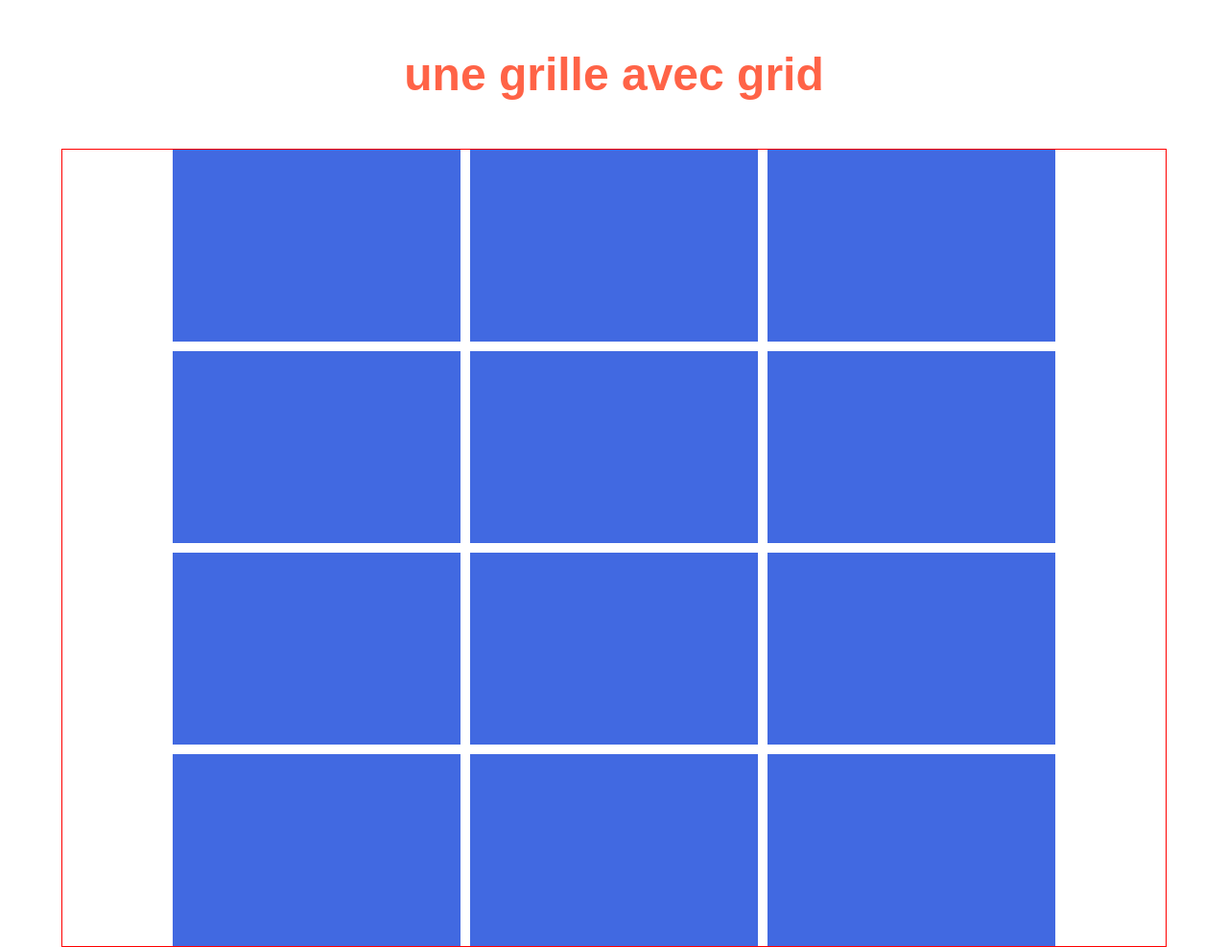
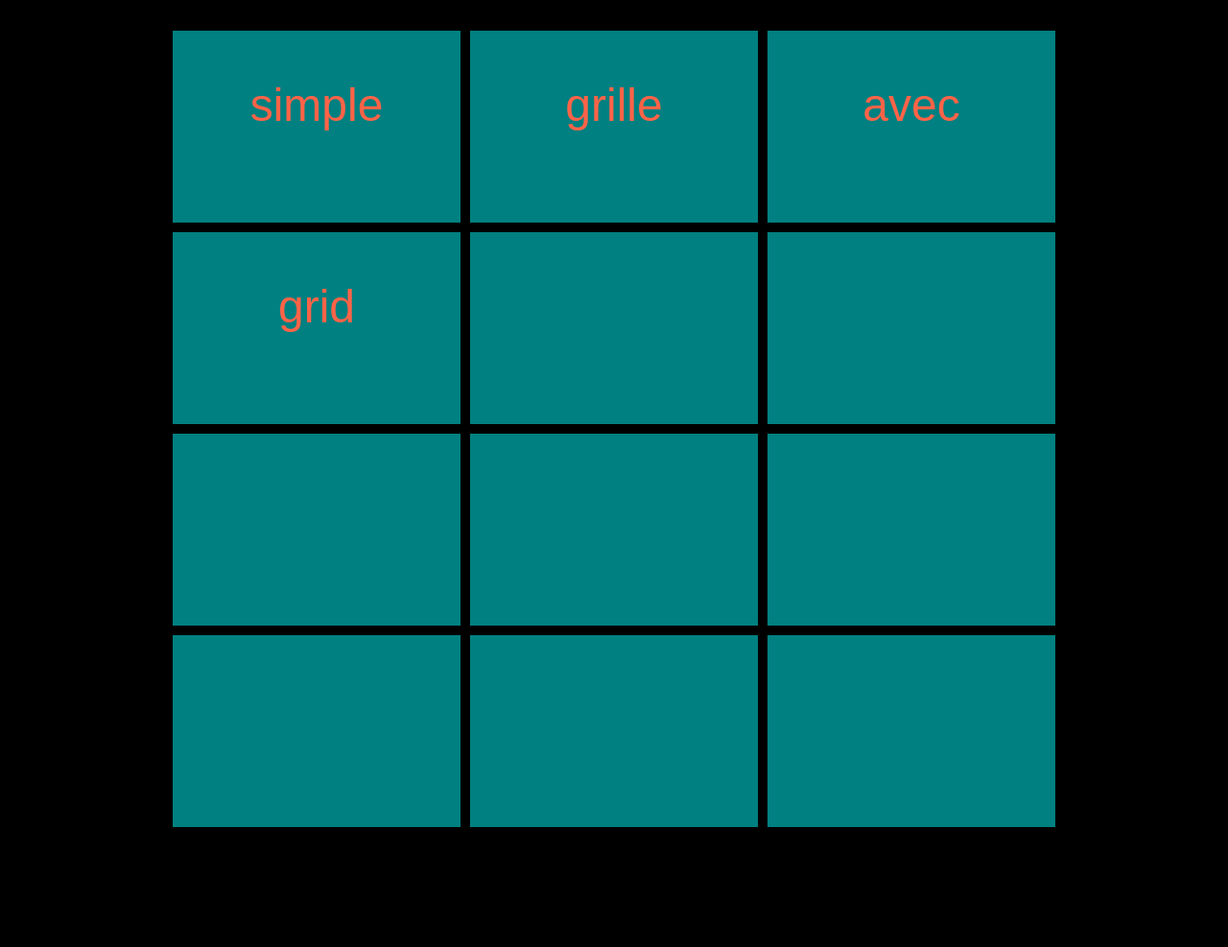
Before and after one commit to TarikBABA/Grid-simple, a plain HTML site: page index.html in a window 1280 px wide. Shown: the whole page at 96% size. After the commit the page ends 894 px from the top, so only its background shows below. Drawn offline with Linux system fonts and the light colour scheme.

Commit message:
second commit

```diff
--- a/grid.css
+++ b/grid.css
@@ -3,26 +3,33 @@
   padding: 0;
   box-sizing: border-box;
 }
-h1 {
+
+body {
+  background-color: black;
+}
+
+p {
   text-align: center;
   font-size: 3rem;
   font-family: Arial, "Helvetica Neue", Helvetica, sans-serif;
   color: tomato;
   margin: 50px 0;
 }
+
 .grid {
   max-width: 1400px;
   width: 90%;
   height: auto;
-  margin: 0 auto;
+  margin: 2rem auto;
   display: grid;
   grid-template-columns: repeat(auto-fill, 300px);
   grid-gap: 10px;
-  border: solid red 1.3px;
+  /* border: solid red 1.3px; */
   justify-content: center;
 }
+
 .grid-item {
   width: 300px;
   height: 200px;
-  background-color: royalblue;
+  background-color: teal;
 }
--- a/index.html
+++ b/index.html
@@ -8,12 +8,11 @@
     <title>Grid</title>
   </head>
   <body>
-    <h1>une grille avec grid</h1>
     <div class="grid">
-      <div class="grid-item"></div>
-      <div class="grid-item"></div>
-      <div class="grid-item"></div>
-      <div class="grid-item"></div>
+      <div class="grid-item"><p>simple</p></div>
+      <div class="grid-item"><p>grille</p></div>
+      <div class="grid-item"><p>avec</p></div>
+      <div class="grid-item"><p>grid</p></div>
       <div class="grid-item"></div>
       <div class="grid-item"></div>
       <div class="grid-item"></div>
```
